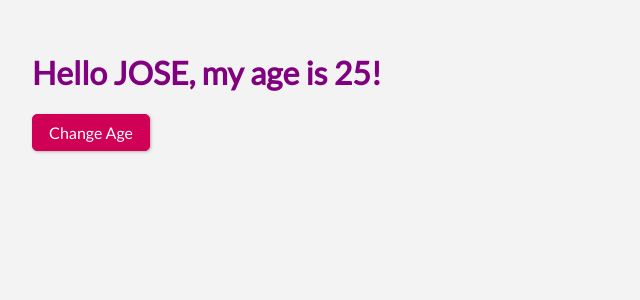
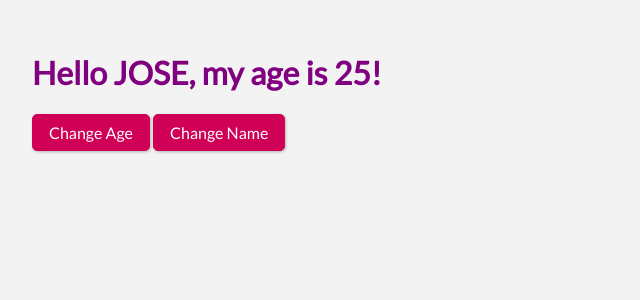
Before and after one commit to jramiroz98/My-Svelte-Journey, a Svelte app: page / in a window 1280 px wide. Shown: the top 300 px of the page, without its empty margins (0-640 px from the left). Built offline with nearby package versions, Linux system fonts and the light colour scheme.

Commit message:
Learned about dynamic variables

```diff
--- a/src/App.svelte
+++ b/src/App.svelte
@@ -2,9 +2,15 @@
 	let name = 'Jose';
 	let age = 24;
 
+    // let uppercaseName; is not required
+    $: uppercaseName = name.toUpperCase();
+
 	function incrementAge() {
 		age += 1;
 	}
+    function changeName() {
+        name = "Jose Ramiro";
+    }
 </script>
 
 <style>
@@ -13,5 +19,6 @@
 	}
 </style>
 
-<h1>Hello {name.toUpperCase()}, my age is {age + 1}!</h1>
+<h1>Hello {uppercaseName}, my age is {age + 1}!</h1>
 <button on:click="{incrementAge}">Change Age</button>
+<button on:click="{changeName}">Change Name</button>
```
